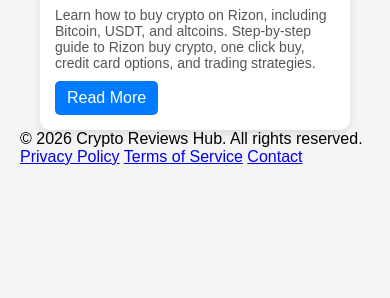
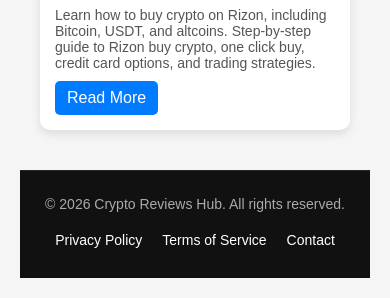
Before and after one commit to AbdulHamidK4/buy-crypto-accounts-reviews, a plain HTML site: page index.html in a window 390 px wide. Shown: the part 2280-2578 px from the top of the page. Before the commit the page ends 2466 px from the top, so only its background shows below. Drawn offline with Linux system fonts and the light colour scheme.

Commit message:
Footer Style Added

```diff
--- a/scss/style.scss
+++ b/scss/style.scss
@@ -5,10 +5,17 @@
 $twenty: 1.25rem;
 
 $boxsizing: border-box;
-
+// Variables
 $primary-bg: #111;
 $text-color: #fff;
 $accent-color: #00c896;
+$container-width: 1200px;
+
+// Variables (reuse if already defined)
+$primary-bg: #111;
+$text-color: #fff;
+$accent-color: #00c896;
+$muted-text: #aaa;
 $container-width: 1200px;
 
 $breakpoints: (
@@ -214,3 +221,81 @@
   text-decoration: none;
   border-radius: 5px;
 }
+
+// Footer Styles
+.site-footer {
+  background: $primary-bg;
+  color: $text-color;
+  padding: 25px 0;
+  margin-top: 40px;
+  border-top: 1px solid rgba(255, 255, 255, 0.08);
+
+  .footer-container {
+    max-width: $container-width;
+    margin: 0 auto;
+    padding: 0 20px;
+
+    display: flex;
+    justify-content: space-between;
+    align-items: center;
+    flex-wrap: wrap;
+  }
+
+  p {
+    font-size: 14px;
+    color: $muted-text;
+  }
+
+  .footer-links {
+    display: flex;
+    align-items: center;
+
+    a {
+      color: $text-color;
+      text-decoration: none;
+      margin-left: 20px;
+      font-size: 14px;
+      position: relative;
+      transition: all 0.3s ease;
+
+      &::after {
+        content: "";
+        position: absolute;
+        left: 0;
+        bottom: -4px;
+        width: 0%;
+        height: 2px;
+        background: $accent-color;
+        transition: width 0.3s ease;
+      }
+
+      &:hover {
+        color: $accent-color;
+
+        &::after {
+          width: 100%;
+        }
+      }
+    }
+  }
+}
+// Responsive (Mobile)
+@media (max-width: 768px) {
+  .site-footer {
+    text-align: center;
+
+    .footer-container {
+      flex-direction: column;
+      gap: 15px;
+    }
+
+    .footer-links {
+      flex-wrap: wrap;
+      justify-content: center;
+
+      a {
+        margin: 5px 10px;
+      }
+    }
+  }
+}
```
Also changed, not shown: css/style.css.
